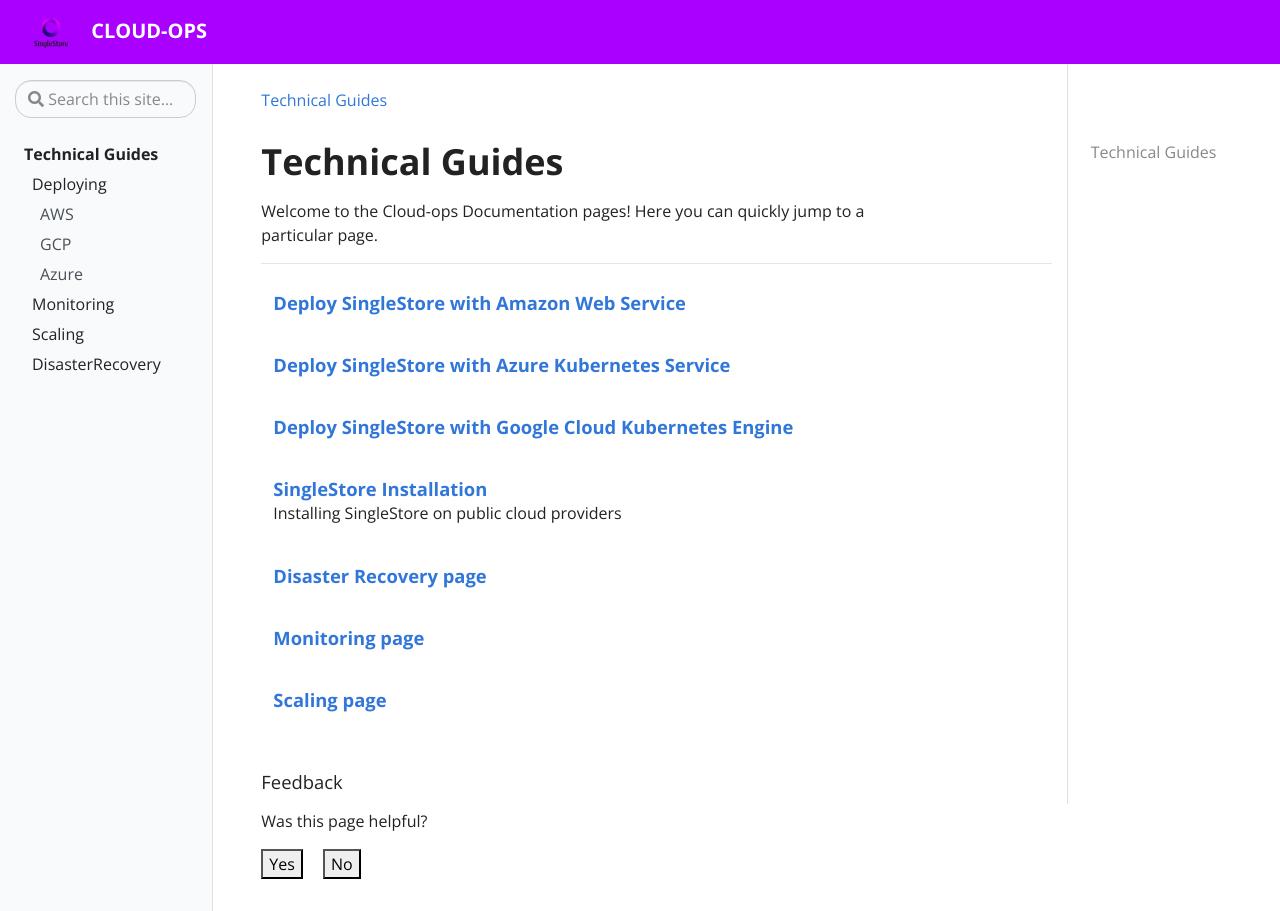
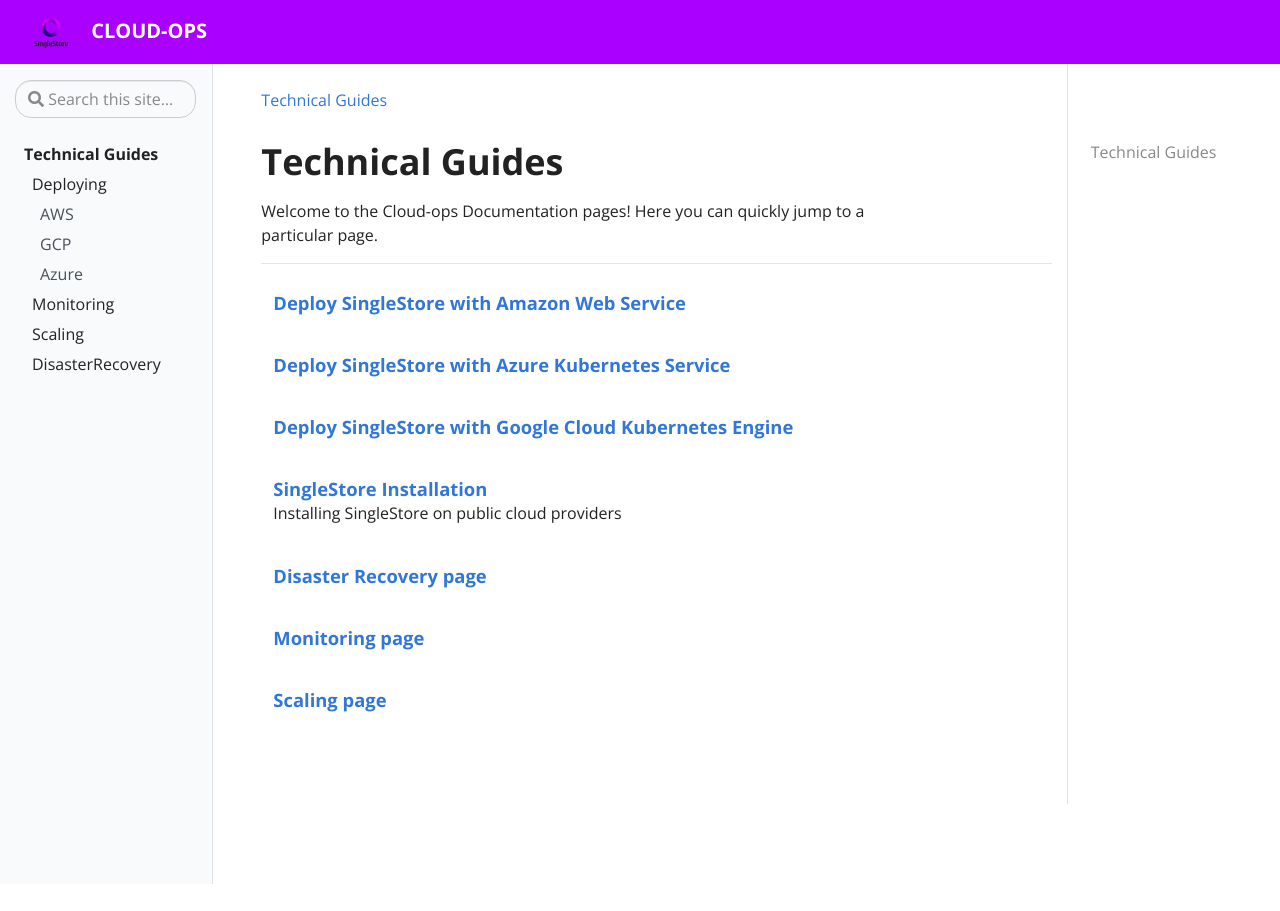
Before and after one commit to sdb-cloud-ops/cloud-ops, a Jekyll site: the page built from pages/docs.md, in a window 1280 px wide. Built offline with Jekyll 4.4.1, drawn with Linux system fonts in a browser that asks for light colours.

Commit message:
Update default.html

```diff
--- a/_layouts/default.html
+++ b/_layouts/default.html
@@ -187,7 +187,7 @@
                     <p>{{ child.description }}</p>
                  </div>{% endfor %}
               </div>{% endif %}
-              {% include feedback.html %}
+              <!--{% include feedback.html %}-->
            </div>
           </main>
         </div>
```
